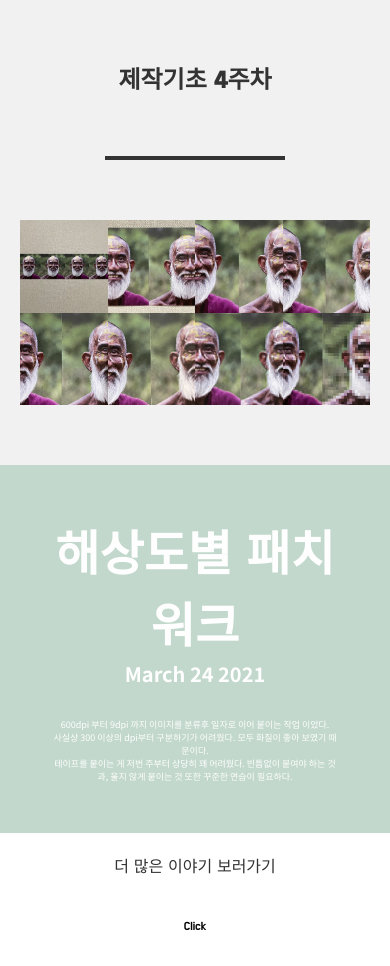
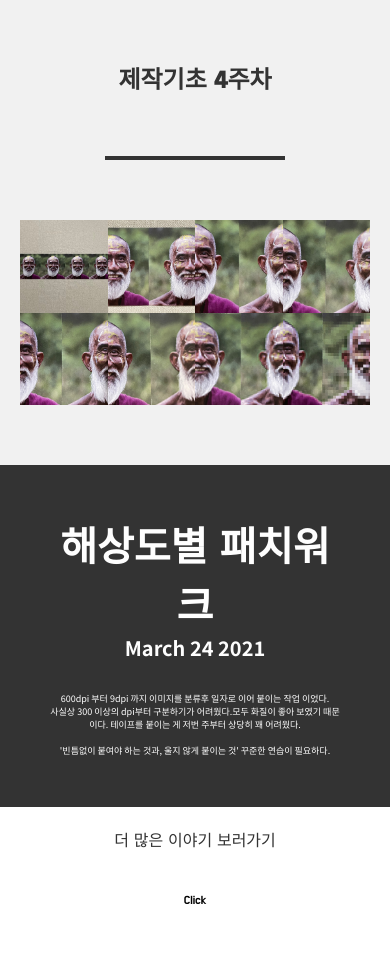
Before and after one commit to augustme415/-week4, a plain HTML site: page index.html in a window 390 px wide. After the commit the page ends 940 px from the top, so only its background shows below. Drawn offline with nearby package versions, Linux system fonts and the light colour scheme.

Commit message:
Add files via upload

```diff
--- a/index.html
+++ b/index.html
@@ -74,8 +74,9 @@
 		<h1>해상도별 패치워크</h1>
 		<h2>March 24 2021</h2>
 		<p>600dpi 부터 9dpi 까지 이미지를 분류후 일자로 이어 붙이는 작업 이었다.<br>
-		사실상 300 이상의 dpi부터 구분하기가 어려웠다. 모두 화질이 좋아 보였기 때문이다.<br>
-		테이프를 붙이는 게 저번 주부터 상당히 꽤 어려웠다. 빈틈없이 붙여야 하는 것과, 울지 않게 붙이는 것 또한 꾸준한 연습이 필요하다.</p>
+		사실상 300 이상의 dpi부터 구분하기가 어려웠다.모두 화질이 좋아 보였기 때문이다. 테이프를 붙이는 게 저번 주부터 상당히 꽤 어려웠다.<br>
+		<br>
+		'빈틈없이 붙여야 하는 것과, 울지 않게 붙이는 것' 꾸준한 연습이 필요하다.</p>
 	</header>
 
 
--- a/style.css
+++ b/style.css
@@ -57,7 +57,7 @@
 /*---- footer ----*/
 
 header{
-	background-color: #C2D8CC;
+	background-color: #333;
 	text-align: center;
 	padding: 50px;
 }
@@ -138,3 +138,9 @@ button:hover{
 		font-size: 9px;
 	}
 }
+
+@media screen and (max-width:480px) {
+	header h1{
+		font-size: 40px;
+	}
+}
```
